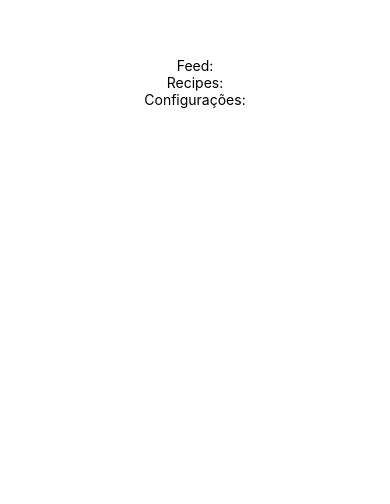
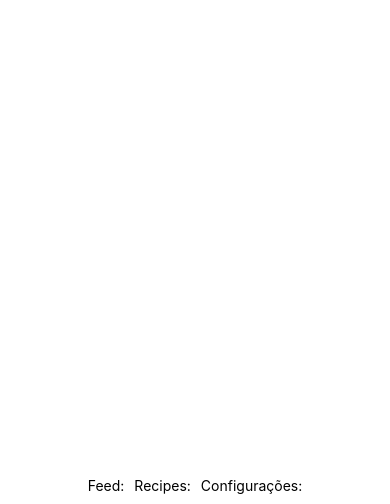
Before and after one commit to Its8or/FoodList-CollegeProject, a React Native app in the folder App/: screen / in a window 390 px wide. Shown: the part 340-844 px from the top of the page. Built offline with nearby package versions, Linux system fonts and the light colour scheme.

Commit message:
Update style.js
JS Object to simulate CSS selector ':root'

```diff
--- a/App/views/style.js
+++ b/App/views/style.js
@@ -1,12 +1,28 @@
 import { StyleSheet } from "react-native";
 
+const Root = StyleSheet.create({
+    colors: {
+        backgroundColor: '',
+        RecipeItems: '',
+        tittle: '',
+        subtittle: '',
+    },
+    fontsize: {
+        small: '5',
+        medium: '15',
+        large: '25',
+    },
+})
+
 const styles = StyleSheet.create({
-  variables:{
-  },
   container: {
+    flexDirection: 'row',
+    margin: 10,
+    fontSize: Root.fontsize.medium,
+    gap: 10,
     flex: 1,
     backgroundColor: '#fff',
-    alignItems: 'center',
+    alignItems: 'flex-end',
     justifyContent: 'center',
   },
 });
```
